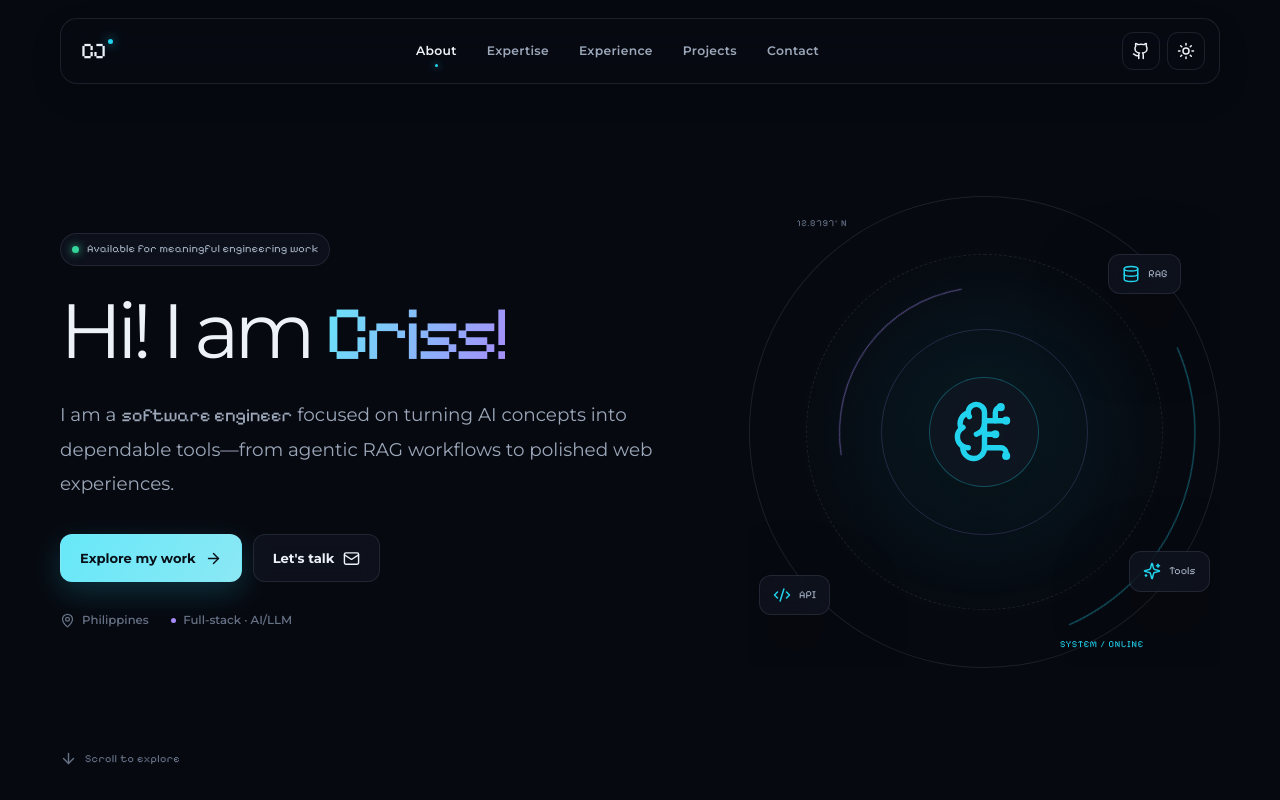
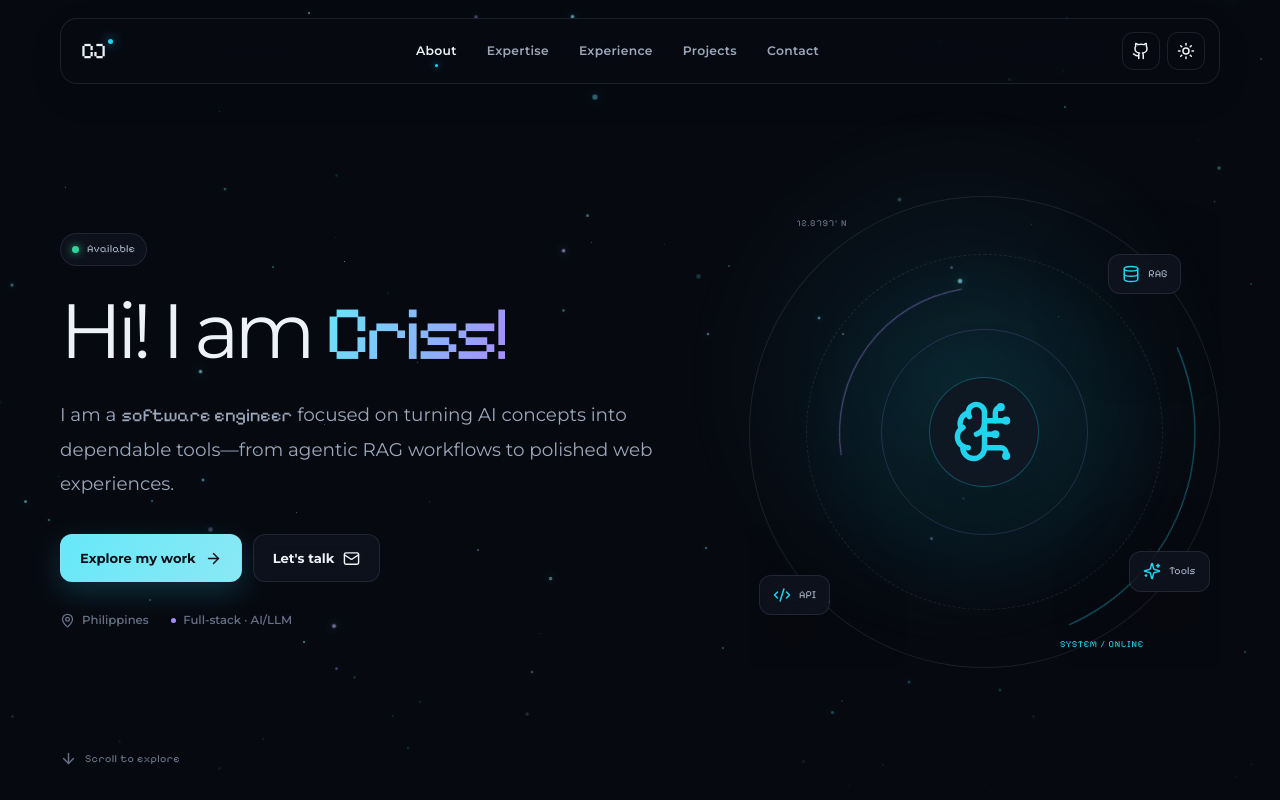
Before and after one commit to crissuu1215/cj-portfolio, a Next.js app: page / in a window 1280 px wide. Shown: the top 800 px of the page. Built offline with nearby package versions, Linux system fonts and the light colour scheme.

Commit message:
feat: Added a startfield in hero section with parallax

```diff
--- a/src/app/globals.css
+++ b/src/app/globals.css
@@ -79,8 +79,20 @@ button { color: inherit; font: inherit; }
     font-family: var(--font-accent);
 }
 
-.hero { min-height: 100svh; padding-top: 9rem; padding-bottom: 5rem; display: grid; grid-template-columns: minmax(0, 1.14fr) minmax(360px, .86fr); align-items: center; gap: 5vw; position: relative; }
+.hero { min-height: 100svh; padding-top: 9rem; padding-bottom: 5rem; display: grid; grid-template-columns: minmax(0, 1.14fr) minmax(360px, .86fr); align-items: center; gap: 5vw; position: relative; isolation: isolate; }
 .hero-copy { position: relative; z-index: 1; }
+.starfield { --star-x: 0; --star-y: 0; position: absolute; inset: 0; overflow: hidden; pointer-events: none; }
+.hero-starfield { z-index: -1; inset-inline: calc((100vw - 100%) / -2); mask-image: linear-gradient(to bottom, black 5%, black 78%, transparent 100%); }
+.starfield::before { content: ""; position: absolute; width: 35rem; height: 35rem; top: 12%; left: 53%; border-radius: 50%; background: radial-gradient(circle, color-mix(in srgb, var(--cyan) 9%, transparent), transparent 68%); filter: blur(10px); transform: translate(calc(var(--star-x) * -7px), calc(var(--star-y) * -7px)); transition: transform .25s ease-out; }
+.starfield-layer { position: absolute; inset: -3%; transition: transform .22s ease-out; will-change: transform; }
+.starfield-layer[data-depth="1"] { transform: translate(calc(var(--star-x) * -4px), calc(var(--star-y) * -4px)); }
+.starfield-layer[data-depth="2"] { transform: translate(calc(var(--star-x) * -9px), calc(var(--star-y) * -9px)); }
+.starfield-layer[data-depth="3"] { transform: translate(calc(var(--star-x) * -16px), calc(var(--star-y) * -16px)); }
+.starfield-layer[data-depth="4"] { transform: translate(calc(var(--star-x) * -24px), calc(var(--star-y) * -24px)); }
+.starfield-star { position: absolute; width: var(--size); height: var(--size); top: var(--top); left: var(--left); border-radius: 50%; background: var(--cyan-bright); opacity: var(--opacity); box-shadow: 0 0 calc(var(--size) * 3) color-mix(in srgb, var(--cyan-bright) 85%, transparent), 0 0 calc(var(--size) * 6) color-mix(in srgb, var(--violet) 40%, transparent); animation: star-pulse var(--duration) ease-in-out var(--delay) infinite alternate; }
+.starfield-layer[data-depth="2"] .starfield-star { background: color-mix(in srgb, var(--cyan-bright) 70%, white); }
+.starfield-layer[data-depth="3"] .starfield-star { background: color-mix(in srgb, var(--violet) 75%, white); }
+@keyframes star-pulse { from { opacity: calc(var(--opacity) * .45); transform: scale(.78); } to { opacity: var(--opacity); transform: scale(1.16); } }
 .availability { width: fit-content; margin: 0 0 1.7rem; padding: 6px 11px; display: flex; align-items: center; gap: 8px; border: 1px solid var(--border); border-radius: 999px; color: var(--muted); background: var(--surface); font-family: var(--font-accent); font-size: .69rem; letter-spacing: .025em; backdrop-filter: blur(8px); }
 .availability > span { width: 7px; height: 7px; border-radius: 50%; background: #34d399; box-shadow: 0 0 9px #34d399; }
 .hero h1 { max-width: 760px; margin: 0; font-size: clamp(3rem, 6vw, 5.35rem); line-height: .99; letter-spacing: -.07em; }
--- a/src/components/portfolio.tsx
+++ b/src/components/portfolio.tsx
@@ -18,6 +18,7 @@ import {
 } from 'lucide-react';
 import { Header } from '@/components/header';
 import { Reveal } from '@/components/reveal';
+import { Starfield } from '@/components/starfield';
 import { ExternalLink, GlassCard, SectionHeading, Tag } from '@/components/ui';
 import { useScrollSpy } from '@/hooks/use-scroll-spy';
 import {
@@ -64,9 +65,10 @@ function HeroVisual() {
 function Hero() {
     return (
         <section className="hero container" id="top">
+            <Starfield starCount={100} className="hero-starfield" />
             <div className="hero-copy">
                 <p className="availability">
-                    <span /> Available for meaningful engineering work
+                    <span /> Available
                 </p>
                 <h1>
                     Hi! I am{' '}
@@ -79,7 +81,7 @@ function Hero() {
                     agentic RAG workflows to polished web experiences.
                 </p>
                 <div className="hero-actions">
-                    <a className="button primary" href="#work">
+                    <a className="button primary" href="#projects">
                         Explore my work <ArrowRight size={17} />
                     </a>
                     <a
--- /dev/null
+++ b/src/components/starfield.tsx
@@ -0,0 +1,120 @@
+'use client';
+
+import { useEffect, useRef, type CSSProperties } from 'react';
+
+type StarfieldProps = {
+    className?: string;
+    starCount?: number;
+};
+
+type Star = {
+    x: number;
+    y: number;
+    size: number;
+    opacity: number;
+    delay: number;
+    duration: number;
+};
+
+function seededRandom(seed: number) {
+    const value = Math.sin(seed * 999.91) * 43758.5453;
+    return value - Math.floor(value);
+}
+
+function createStars(count: number, layer: number): Star[] {
+    return Array.from({ length: count }, (_, index) => {
+        const seed = layer * 1000 + index * 7;
+
+        return {
+            x: seededRandom(seed + 1) * 100,
+            y: seededRandom(seed + 2) * 100,
+            size: 1 + seededRandom(seed + 3) * (layer + 0.7),
+            opacity: 0.28 + seededRandom(seed + 4) * 0.66,
+            delay: seededRandom(seed + 5) * -7,
+            duration: 3.5 + seededRandom(seed + 6) * 4.5,
+        };
+    });
+}
+
+export function Starfield({ className = '', starCount = 72 }: StarfieldProps) {
+    const fieldRef = useRef<HTMLDivElement>(null);
+    const frameRef = useRef<number | null>(null);
+    const layers = [
+        createStars(Math.ceil(starCount * 0.46), 1),
+        createStars(Math.ceil(starCount * 0.34), 2),
+        createStars(Math.ceil(starCount * 0.2), 3),
+        createStars(Math.ceil(starCount * 0.1), 4),
+    ];
+
+    useEffect(() => {
+        const field = fieldRef.current;
+        const surface = field?.parentElement;
+        if (!field || !surface) return;
+        const starfieldElement = field;
+
+        function updatePointer(event: globalThis.PointerEvent) {
+            const { left, top, width, height } =
+                surface!.getBoundingClientRect();
+            const x = ((event.clientX - left) / width - 0.5) * 2;
+            const y = ((event.clientY - top) / height - 0.5) * 2;
+
+            if (frameRef.current) cancelAnimationFrame(frameRef.current);
+            frameRef.current = requestAnimationFrame(() => {
+                starfieldElement.style.setProperty('--star-x', x.toFixed(3));
+                starfieldElement.style.setProperty('--star-y', y.toFixed(3));
+            });
+        }
+
+        function resetPointer() {
+            if (frameRef.current) cancelAnimationFrame(frameRef.current);
+            starfieldElement.style.setProperty('--star-x', '0');
+            starfieldElement.style.setProperty('--star-y', '0');
+        }
+
+        surface.addEventListener('pointermove', updatePointer);
+        surface.addEventListener('pointerleave', resetPointer);
+
+        return () => {
+            surface.removeEventListener('pointermove', updatePointer);
+            surface.removeEventListener('pointerleave', resetPointer);
+            if (frameRef.current) cancelAnimationFrame(frameRef.current);
+        };
+    }, []);
+
+    /*
+     * Star values are generated from fixed seeds, so server and client markup
+     * remain identical while every layer still gets a natural distribution.
+     */
+    return (
+        <div
+            ref={fieldRef}
+            className={`starfield ${className}`.trim()}
+            aria-hidden="true"
+        >
+            {layers.map((stars, layerIndex) => (
+                <div
+                    className="starfield-layer"
+                    data-depth={layerIndex + 1}
+                    key={layerIndex}
+                >
+                    {stars.map((star, index) => (
+                        <i
+                            className="starfield-star"
+                            key={index}
+                            style={
+                                {
+                                    '--left': `${star.x}%`,
+                                    '--top': `${star.y}%`,
+                                    '--size': `${star.size}px`,
+                                    '--opacity': star.opacity,
+                                    '--delay': `${star.delay}s`,
+                                    '--duration': `${star.duration}s`,
+                                } as CSSProperties
+                            }
+                        />
+                    ))}
+                </div>
+            ))}
+        </div>
+    );
+}
```
